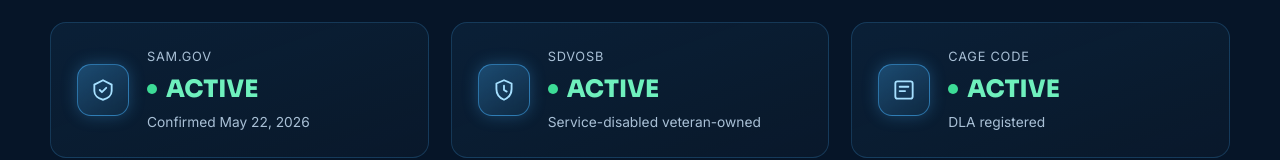
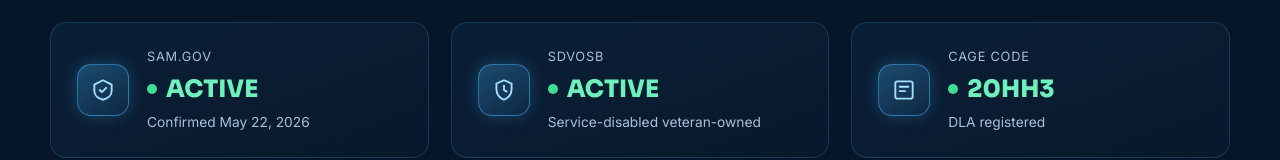
Before and after one commit to modfxmedia-ai/restiq-health, a Next.js app: page /certifications in a window 1280 px wide. Shown: the part 711-871 px from the top of the page. Built offline with nearby package versions, Linux system fonts and the light colour scheme.

Commit message:
cage code updated

```diff
--- a/app/capabilities/page.tsx
+++ b/app/capabilities/page.tsx
@@ -86,7 +86,7 @@
 const entityData = [
   { label: "Legal name", value: "RestiQ Health, LLC" },
   { label: "UEI", value: "H42NZYR19ML6" },
-  { label: "CAGE code", value: "Active" },
+  { label: "CAGE code", value: "20HH3" },
   { label: "EIN", value: "42-2075890" },
   { label: "SAM.gov", value: "ACTIVE (confirmed May 22, 2026)" },
   { label: "SDVOSB", value: "Service-Disabled Veteran-Owned Small Business" },
--- a/app/certifications/page.tsx
+++ b/app/certifications/page.tsx
@@ -30,7 +30,7 @@
   },
   {
     label: "CAGE Code",
-    value: "ACTIVE",
+    value: "20HH3",
     note: "DLA registered",
     state: "active",
     icon: (
@@ -45,7 +45,7 @@
 const registrations = [
   { label: "SAM.gov status", value: "ACTIVE \u00b7 confirmed May 22, 2026" },
   { label: "UEI", value: "H42NZYR19ML6" },
-  { label: "CAGE code", value: "Active" },
+  { label: "CAGE code", value: "20HH3" },
   { label: "EIN", value: "42-2075890" },
   { label: "State of formation", value: "Virginia" },
   {
--- a/app/contact/page.tsx
+++ b/app/contact/page.tsx
@@ -17,7 +17,7 @@
 const identifiers = [
   { label: "Legal name", value: "RestiQ Health, LLC" },
   { label: "UEI", value: "H42NZYR19ML6" },
-  { label: "CAGE", value: "Active" },
+  { label: "CAGE", value: "20HH3" },
   { label: "Primary NAICS", value: "621210 \u00b7 Offices of Dentists" },
   { label: "SAM", value: "Active (May 22, 2026)" },
 ];
```
